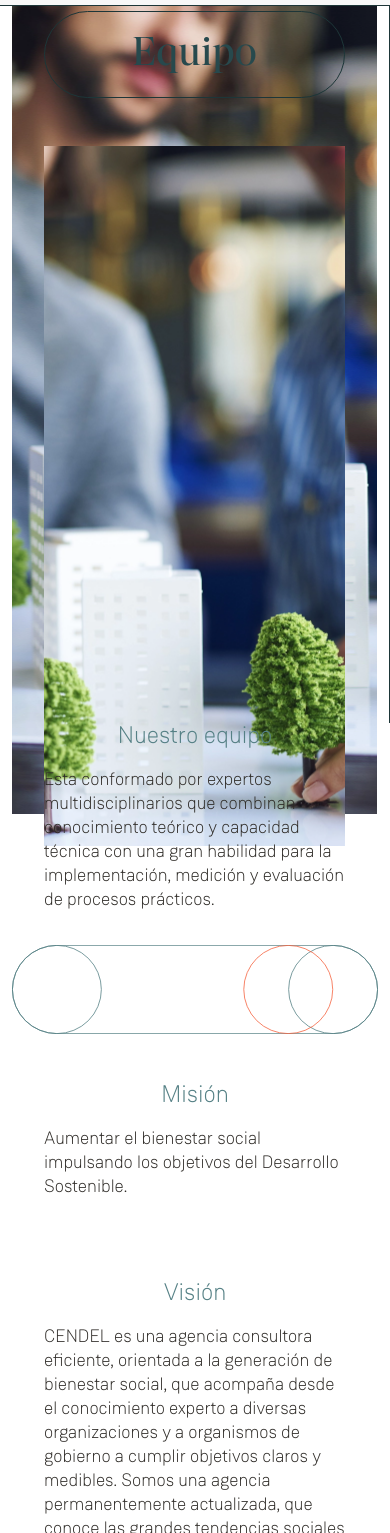
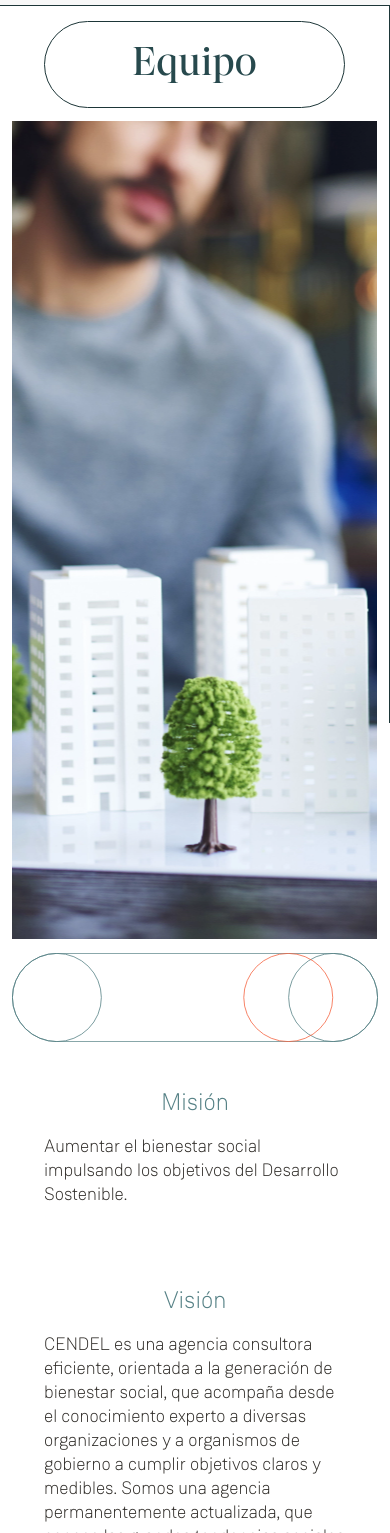
Before and after one commit to doodmx/cendel, a plain HTML site: page nosotros.html in a window 390 px wide. Shown: the part 67-1600 px from the top of the page. Drawn offline with nearby package versions, Linux system fonts and the light colour scheme.

Commit message:
feat: design corrections

```diff
--- a/css/contacto.css
+++ b/css/contacto.css
@@ -278,13 +278,13 @@ footer .redes-sociales {
         left: 0;
     }
     .main-content{
-        height: 90vh;
+        height: 100vh;
     }
     .content-img .title {
         height: 83vh;
     }
     .content-img .title h2{
-        margin-top: 90px;
+        margin-top: 40px;
     }
 
 
--- a/css/nosotros.css
+++ b/css/nosotros.css
@@ -100,7 +100,7 @@
 }
 .content-img .title{
     width: 100%;
-    height: 818px;
+    height: 750px;
     /* background: transparent url('../img/equipo.png') 77% 34% no-repeat padding-box; */
     opacity: 1;
     padding: 2rem;
@@ -171,12 +171,21 @@ footer .redes-sociales {
         padding-right: 2rem;
     }
     .content-img .mobile{
+        margin-top: 350px;
         display: block;
+        position: relative;
+        top: -340px;
         margin-bottom: 3rem;
     }
+    .content-mobile{
+        display: none;
+    }
+    .container-mobile{
+        margin-top: 230px;
+    }
     .content-img .title{
-        height: 700px;
-        background: transparent url('../img/equipo.png') 70% 37% no-repeat padding-box;
+        height: 600px;
+        /* background: transparent url('../img/equipo.png') 70% 37% no-repeat padding-box;     */
     }
     .content-img .title h2{
         display: none;
@@ -208,143 +217,8 @@ footer .redes-sociales {
         width: 100%;
     }
 }
-/*
-@media (min-width: 481px) and (max-width:991px){
-    .nav-item{
-        padding-left: 0px;
-        padding-right: 0px;
-    }
-    .content-title{
-        width: 100% !important;
-        border-bottom: 1px solid var(--bg-border);
-        border-right: 0px solid var(--bg-border);
-    }
-    .content-title h1{
-        font-size: 50px;
-        line-height: 50px;
-        padding: 0%;
-        color: var(--text-black);
-    }
-    .content-title p{
-        font-size: 15px;
-        line-height: 15px;
-        padding-left: 0%;
-        padding-right: 0%;
-        padding-bottom: 2rem;
-        padding-top: 3%;
-        color: var(--text-black);
-    }
-    .content-info{
-        border-right: 0px solid var(--bg-border);
-        width: 100%;
-        padding-left: 0%;
-        padding-bottom: 0%;
-    }
-    .content-info h3{
-        text-align: center;
-        color: var(--text-green);
-        padding-top: 1.75rem;
-    }
-    .content-info p{
-        text-align: left;
-        padding-top: 1rem;
-    }
-    .content-circle{
-        width: 90px;
-        height: 90px;
-        border-radius: 50%;
-        border: 1px solid #F5623E;
-        opacity: 1;
-        margin-top: 2%;
-        margin-left: auto;
-        margin-right: auto;
-    }
-    .content-img{
-        border-top: 1px solid var(--bg-border);
-    }
-    .content-img img{
-        width: 100%;
-        height: 500px;
-    }
-    .content-cards{
-        border-top: 1px solid var(--bg-border);
-        display: block;
-        flex-direction: column;
-        padding-top: 3%;
-    }
-    .content-cards .card{
-        flex-direction: column;
-        border: 1px solid var(--text-green);
-        border-radius: 77px;
-        padding: 2rem;
-        width: 100%;
-        height: 100%;
-        margin: auto;
-        margin-bottom: 4%;
-    }
-    .content-cards .card h2{
-        font-size: 40px;
-        line-height: 35px;
-        text-align: center;
-        margin: auto;
-    }
-    .content-cards .card p{
-        margin: auto;
-        font-size: 14px;
-        line-height: 19px;
-        padding: 5%;
-        text-align: center;
+@media (max-height: 825px){
+    .container-mobile{
+        margin-top: 400px;
     }
 }
-@media (min-width: 992px) and (max-width:1360px){
-
-    .content-circle{
-        width: 70px;
-        height: 70px;
-        border-radius: 50%;
-        margin-top: 100%;
-        margin-left: auto;
-        margin-right: auto;
-    }
-    .content-img{
-        border-top: 1px solid var(--bg-border);
-    }
-    .content-img img{
-        width: 100%;
-        height: 700px;
-    }
-    .content-cards{
-        border-top: 1px solid var(--bg-border);
-        display: flex;
-        flex-direction: row;
-        padding-top: 3%;
-    }
-    .content-cards .card{
-        flex-direction: row;
-        border: 1px solid var(--text-green);
-        border-radius: 77px;
-        padding: 2rem;
-        width: 100%;
-        height: 180px;
-        margin-right: 1rem;
-        margin-bottom: 4%;
-    }
-    .content-cards .card h2{
-        font-size: 28px;
-        line-height: 35px;
-        text-align: center;
-        margin: auto;
-    }
-    .content-cards .card p{
-        margin: auto;
-        font-size: 14px;
-        line-height: 19px;
-        padding: 5%;
-        text-align: center;
-    }
-    .color-3{
-        right: 0px;
-        top: 1020px;
-    }
-}
-*/
--- a/nosotros.html
+++ b/nosotros.html
@@ -10,7 +10,7 @@
     <link rel="stylesheet" href="./css/fonts.css">
     <link rel="stylesheet" href="./css/nosotros.css">
 </head>
-<body>
+<body style="min-height: 100vh;">
     <div class="container-fluid">
         <!-- Navbar -->
         <section class="navbar-section">
@@ -51,8 +51,8 @@
                         </div>
                     </div>
                 </div>
-                <div class="col-lg-4 col-md-12 col-sm-12 col-12 text-center">
-                    <div class="content-info py-5">
+                <div class="col-lg-4 col-md-12 col-sm-12 col-12 text-center container-mobile">
+                    <div class="content-info py-5 content-mobile">
                         <h3>Nuestro equipo</h3>
                         <p>Esta conformado por expertos multidisciplinarios que combinan conocimiento teórico y capacidad técnica con una gran habilidad para la implementación, medición y evaluación de procesos prácticos.</p>
                     </div>
```
Also changed, not shown: contacto.html (+1 -1 lines).
